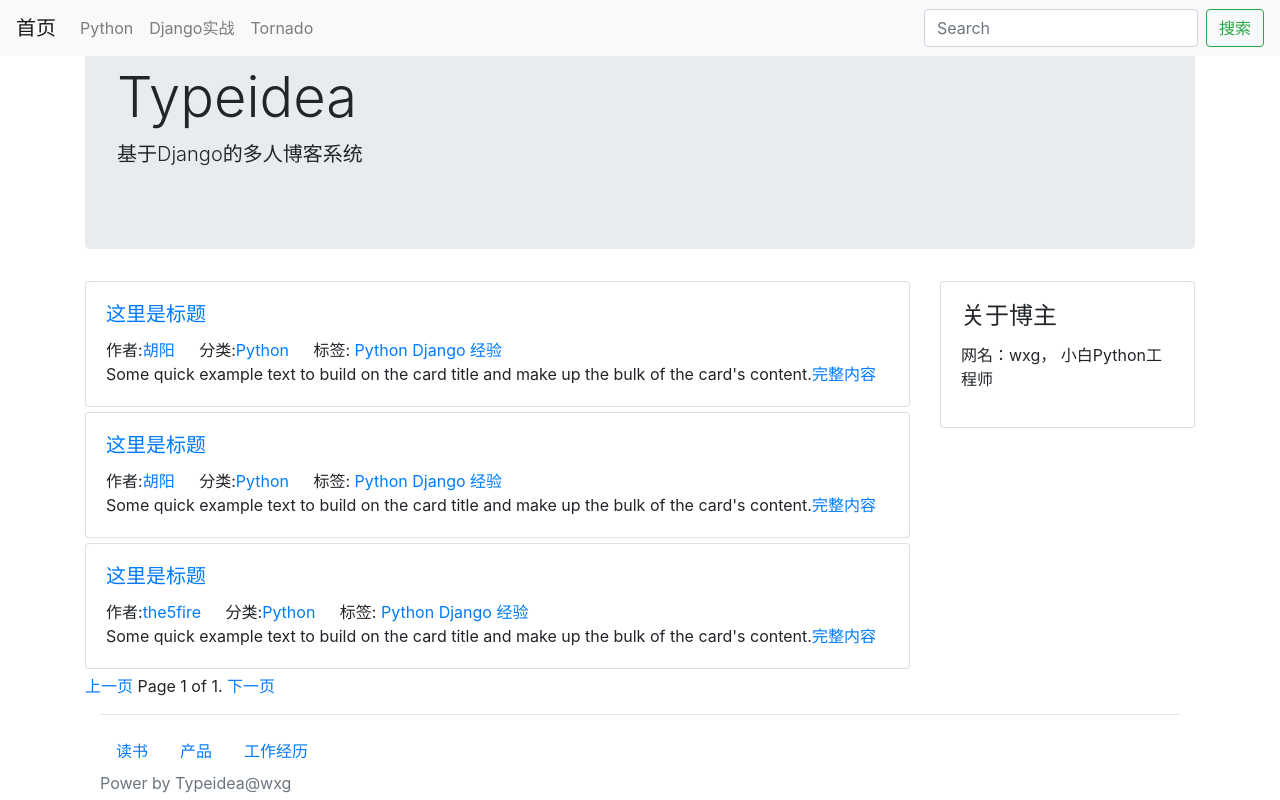
After one commit to mrthere3/djangow, a Django app: template typeidea/typeidea/templates/static_page/list.html in a window 1280 px wide. The commit adds this page. Run offline with Django 3.2, Linux system fonts and the light colour scheme; the template is opened without the code that fills it, so the values that code supplies are empty; some libraries are stand-ins or nearby versions.

Commit message:
use templates

```diff
--- /dev/null
+++ b/typeidea/typeidea/templates/static_page/list.html
@@ -0,0 +1,112 @@
+<!DOCTYPE HTML>
+<html lang="en">
+  <head>
+    <title>Typeidea blog - by the5fire</title>
+    <meta charset="utf-8">
+    <meta name="viewport" content="width=device-width, initial-scale=1, shrink-to-fit=no">
+    <link rel="stylesheet" href="https://cdn.bootcss.com/bootstrap/4.0.0/css/bootstrap.css">
+    <style>
+    .post {
+        margin-bottom: 5px;
+    }
+    </style>
+  </head>
+  <body>
+	<div class="container head">
+        <nav class="navbar  fixed-top navbar-expand-lg navbar-light bg-light">
+          <a class="navbar-brand" href="#">首页</a>
+          <div class="collapse navbar-collapse" id="navbarSupportedContent">
+            <ul class="navbar-nav mr-auto">
+              <li class="nav-item">
+                <a class="nav-link" href="#">Python</a>
+              </li>
+              <li class="nav-item">
+                <a class="nav-link" href="#">Django实战</a>
+              </li>
+              <li class="nav-item">
+                <a class="nav-link" href="#">Tornado</a>
+              </li>
+            </ul>
+            <form class="form-inline my-2 my-lg-0">
+              <input class="form-control mr-sm-2" type="search" placeholder="Search" aria-label="Search">
+              <button class="btn btn-outline-success" type="submit">搜索</button>
+            </form>
+          </div>
+        </nav>
+        <div class="jumbotron">
+            <h1 class="display-4">Typeidea</h1>
+            <p class="lead">基于Django的多人博客系统</p>
+        </div>
+	</div>
+	<div class="container main">
+        <div class="row">
+            <div class="col-xl-9 post-list">
+                <div class="card post">
+                    <div class="card-body">
+                        <h5 class="card-title"><a href="#">这里是标题</a></h5>
+                        <span class="card-link">作者:<a href="#">胡阳</a></span>
+                        <span class="card-link">分类:<a href="#">Python</a></span>
+                        <span class="card-link">标签:
+                            <a href="#">Python</a>
+                            <a href="#">Django</a>
+                            <a href="#">经验</a>
+                        </span>
+                        <p class="card-text">Some quick example text to build on the card title and make up the bulk of the card's content.<a href="#">完整内容</a></p>
+                    </div>
+                </div>
+                <div class="card post">
+                    <div class="card-body">
+                        <h5 class="card-title"><a href="#">这里是标题</a></h5>
+                        <span class="card-link">作者:<a href="#">胡阳</a></span>
+                        <span class="card-link">分类:<a href="#">Python</a></span>
+                        <span class="card-link">标签:
+                            <a href="#">Python</a>
+                            <a href="#">Django</a>
+                            <a href="#">经验</a>
+                        </span>
+                        <p class="card-text">Some quick example text to build on the card title and make up the bulk of the card's content.<a href="#">完整内容</a></p>
+                    </div>
+                </div>
+                <div class="card post">
+                    <div class="card-body">
+                        <h5 class="card-title"><a href="#">这里是标题</a></h5>
+                        <span class="card-link">作者:<a href="#">the5fire</a></span>
+                        <span class="card-link">分类:<a href="#">Python</a></span>
+                        <span class="card-link">标签:
+                            <a href="#">Python</a>
+                            <a href="#">Django</a>
+                            <a href="#">经验</a>
+                        </span>
+                        <p class="card-text">Some quick example text to build on the card title and make up the bulk of the card's content.<a href="#">完整内容</a></p>
+                    </div>
+                </div>
+                <a href="?page={{ page_obj.previous_page_number }}">上一页</a>
+                Page 1 of 1.
+                <a href="?page={{ page_obj.next_page_number }}">下一页</a>
+            </div>
+            <div class="col-xl-3">
+                <div class="card sidebar">
+                    <div class="card-body">
+                    <h4 class="card-title">关于博主</h4>
+                    <p>
+                    网名：wxg， 小白Python工程师
+                    </p>
+                </div>
+            </div>
+        </div>
+    </div>
+
+    <footer class="footer">
+        <div class="container">
+            <hr/>
+            <nav class="nav category">
+                <a href="#" class="nav-link">读书</a>
+                <a href="#" class="nav-link">产品</a>
+                <a href="#" class="nav-link">工作经历</a>
+            </nav>
+        </div>
+        <div class="container power">
+            <span class="text-muted">Power by Typeidea@wxg</span>
+        </div>
+    </footer>
+</html>
--- a/typeidea/typeidea/templates/blog/base.html
+++ b/typeidea/typeidea/themes/default/templates/blog/base.html
@@ -1,6 +1,3 @@
-<!DOCTYPE html>
-<html lang="en">
-<head>
 <!DOCTYPE HTML>
 <html>
     <head>
```
Also changed, not shown: typeidea/typeidea/settings/base.py (+15 -8 lines), typeidea/typeidea/templates/config/links.html (deleted, +0 -10 lines), typeidea/typeidea/templates/static_page/demo.html (added, +26 -0 lines), typeidea/typeidea/db.sqlite3, typeidea/typeidea/themes/default/templates/blog/detail.html (renamed from typeidea/typeidea/templates/blog/detail.html), typeidea/typeidea/themes/default/templates/blog/list.html (renamed from typeidea/typeidea/templates/blog/list.html), typeidea/typeidea/themes/default/templates/config/blocks/sidebar_comments.html (renamed from typeidea/typeidea/templates/config/blocks/sidebar_comments.html), typeidea/typeidea/themes/default/templates/config/blocks/sidebar_posts.html (renamed from typeidea/typeidea/templates/config/blocks/sidebar_posts.html), typeidea/typeidea/themes/default/templates/config/links.html (added).
